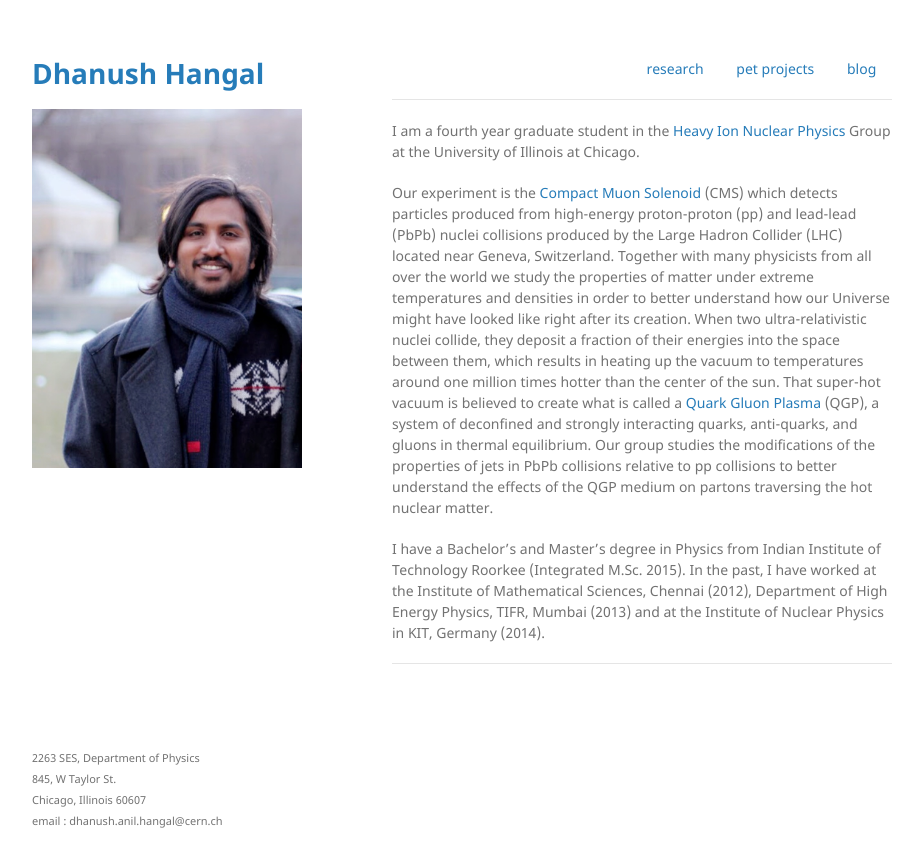
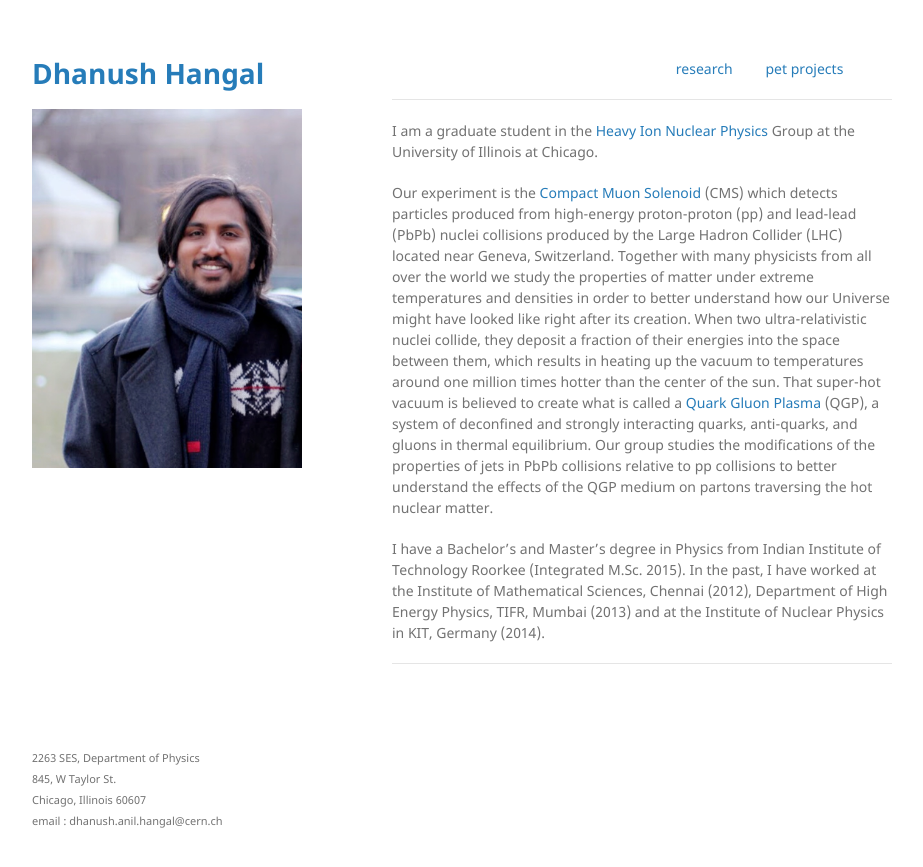
Before and after one commit to dhanushhangal/dhanushhangal.github.io, a Jekyll site: the page built from index.md, in a window 1280 px wide. Shown: the top 867 px of the page, without its empty margins (178-1101 px from the left). Built offline with Jekyll 4.4.1, drawn with Linux system fonts in a browser that asks for light colours; the repository's description, which GitHub fills in, is left out.

```diff
--- a/index.md
+++ b/index.md
@@ -2,11 +2,11 @@
 layout: default
 ---
 
- &nbsp; &nbsp; &nbsp; &nbsp; &nbsp; &nbsp; &nbsp; &nbsp; &nbsp; &nbsp; &nbsp; &nbsp;  &nbsp; &nbsp; &nbsp; &nbsp; &nbsp; &nbsp; &nbsp; &nbsp; &nbsp; &nbsp; &nbsp; &nbsp; &nbsp; &nbsp; &nbsp; &nbsp;  &nbsp; &nbsp; &nbsp; &nbsp; &nbsp; &nbsp; &nbsp; [research](./research.html) &nbsp; &nbsp; &nbsp; &nbsp; [pet projects](./pet-projects.html) &nbsp; &nbsp; &nbsp; &nbsp; [blog](./blog.html)
+ &nbsp; &nbsp; &nbsp; &nbsp; &nbsp; &nbsp; &nbsp; &nbsp; &nbsp; &nbsp; &nbsp; &nbsp; &nbsp; &nbsp; &nbsp; &nbsp;  &nbsp; &nbsp; &nbsp; &nbsp; &nbsp; &nbsp; &nbsp; &nbsp; &nbsp; &nbsp; &nbsp; &nbsp; &nbsp; &nbsp; &nbsp; &nbsp;  &nbsp; &nbsp; &nbsp; &nbsp; &nbsp; &nbsp; &nbsp; [research](./research.html) &nbsp; &nbsp; &nbsp; &nbsp; [pet projects](./pet-projects.html)
 
 * * *
 
-I am a fourth year graduate student in the [Heavy Ion Nuclear Physics](http://starcluster.phy.uic.edu//twiki/bin/view/Main/WebHome) Group at the University of Illinois at Chicago.
+I am a graduate student in the [Heavy Ion Nuclear Physics](http://starcluster.phy.uic.edu//twiki/bin/view/Main/WebHome) Group at the University of Illinois at Chicago.
 
 Our experiment is the [Compact Muon Solenoid](https://cms.cern/tags/heavy-ions) (CMS) which detects particles produced from high-energy proton-proton (pp) and lead-lead (PbPb) nuclei collisions produced by the Large Hadron Collider (LHC) located near Geneva, Switzerland. Together with many physicists from all over the world we study the properties of matter under extreme temperatures and densities in order to better understand how our Universe might have looked like right after its creation. When two ultra-relativistic nuclei collide, they deposit a fraction of their energies into the space between them, which results in heating up the vacuum to temperatures around one million times hotter than the center of the sun. That super-hot vacuum is believed to create what is called a [Quark Gluon Plasma](https://home.cern/about/physics/heavy-ions-and-quark-gluon-plasma) (QGP), a system of deconfined and strongly interacting quarks, anti-quarks, and gluons in thermal equilibrium. Our group studies the modifications of the properties of jets in PbPb collisions relative to pp collisions to better understand the effects of the QGP medium on partons traversing the hot nuclear matter.
 
```
Also changed, not shown: pet-projects.md (+9 -1 lines), research.md (+4 -4 lines).
